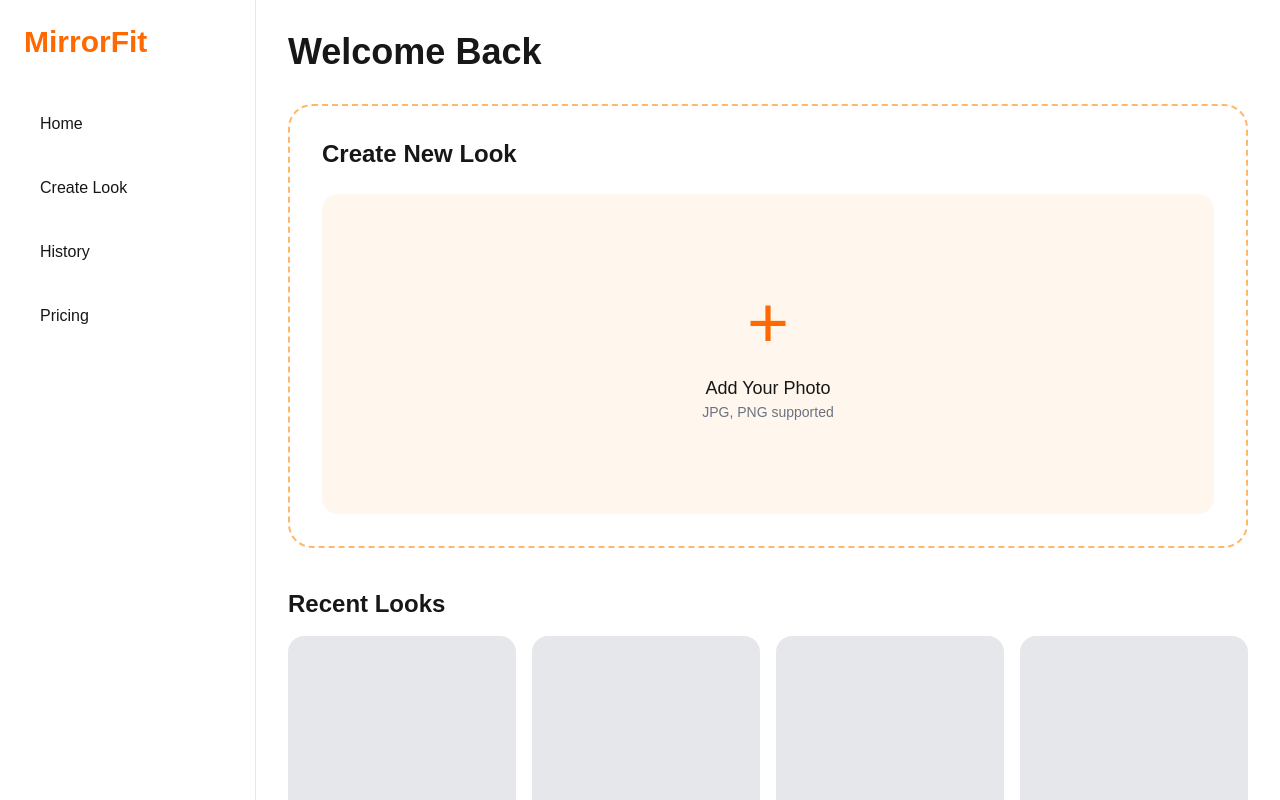
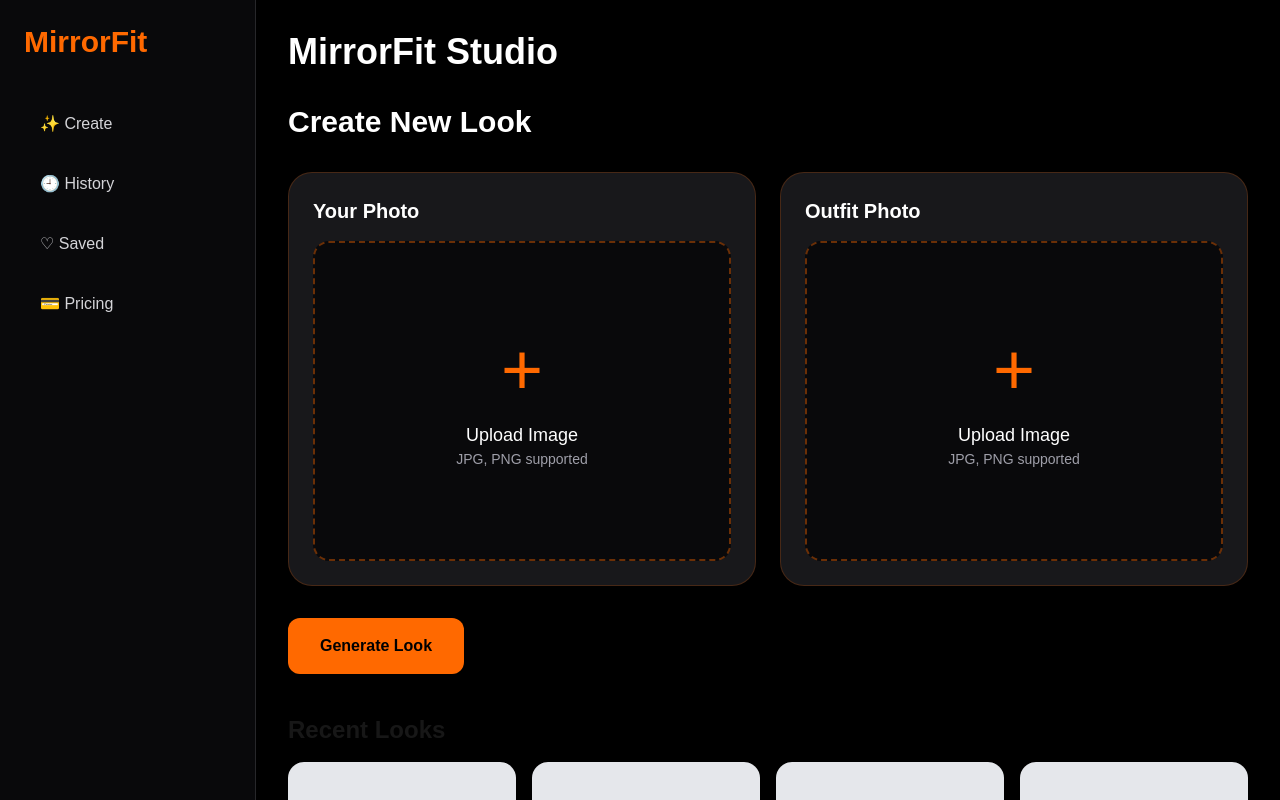
Before and after one commit to mithin09-ssm/DressAI, a Next.js app in the folder frontend/: page /studio in a window 1280 px wide. Shown: the top 800 px of the page. Built offline with nearby package versions, Linux system fonts and the light colour scheme.

Commit message:
Add photo upload and preview feature

```diff
--- a/frontend/src/app/studio/page.js
+++ b/frontend/src/app/studio/page.js
@@ -4,12 +4,12 @@
 
 export default function Studio() {
   return (
-    <main className="flex min-h-screen">
+    <main className="flex min-h-screen bg-black">
       <Sidebar />
 
       <section className="flex-1 p-8">
-        <h1 className="mb-8 text-4xl font-bold">
-          Welcome Back
+        <h1 className="mb-8 text-4xl font-bold text-white">
+          MirrorFit Studio
         </h1>
 
         <CreateLook />
--- a/frontend/src/components/CreateLook/CreateLook.jsx
+++ b/frontend/src/components/CreateLook/CreateLook.jsx
@@ -1,57 +1,33 @@
-"use client";
-
-import { useState } from "react";
+import UploadBox from "../UploadBox/UploadBox";
 
 export default function CreateLook() {
-  const [image, setImage] = useState(null);
-
-  const handleImageChange = (event) => {
-    const file = event.target.files[0];
-
-    if (file) {
-      setImage(URL.createObjectURL(file));
-    }
-  };
-
   return (
-    <div className="rounded-3xl border-2 border-dashed border-orange-300 p-8">
-
-      <h2 className="mb-6 text-2xl font-bold">
+    <div>
+      <h2 className="mb-8 text-3xl font-bold text-white">
         Create New Look
       </h2>
 
-      <label
-        htmlFor="photo-upload"
-        className="flex h-80 cursor-pointer flex-col items-center justify-center rounded-2xl bg-orange-50 transition hover:bg-orange-100"
+      <div className="grid gap-6 lg:grid-cols-2">
+        <UploadBox title="Your Photo" />
+
+        <UploadBox title="Outfit Photo" />
+      </div>
+
+      <button
+        className="
+          mt-8
+          rounded-xl
+          bg-orange-500
+          px-8
+          py-4
+          font-semibold
+          text-black
+          transition
+          hover:bg-orange-400
+        "
       >
-        {image ? (
-          <img
-            src={image}
-            alt="Preview"
-            className="h-full w-full rounded-2xl object-cover"
-          />
-        ) : (
-          <>
-            <div className="text-7xl text-orange-500">+</div>
-
-            <p className="mt-4 text-lg font-medium">
-              Add Your Photo
-            </p>
-
-            <p className="text-sm text-gray-500">
-              JPG, PNG supported
-            </p>
-          </>
-        )}
-      </label>
-
-      <input
-        id="photo-upload"
-        type="file"
-        accept="image/*"
-        onChange={handleImageChange}
-        className="hidden"
-      />
+        Generate Look
+      </button>
     </div>
   );
 }
--- a/frontend/src/components/Sidebar/Sidebar.jsx
+++ b/frontend/src/components/Sidebar/Sidebar.jsx
@@ -1,25 +1,25 @@
 export default function Sidebar() {
   return (
-    <aside className="w-64 border-r border-gray-200 bg-white p-6">
+    <aside className="w-64 border-r border-zinc-800 bg-zinc-950 p-6">
       <h1 className="mb-10 text-3xl font-bold text-orange-500">
         MirrorFit
       </h1>
 
-      <nav className="space-y-4">
-        <button className="block w-full rounded-lg px-4 py-3 text-left hover:bg-orange-100">
-          Home
+      <nav className="space-y-3">
+        <button className="block w-full rounded-lg px-4 py-3 text-left text-zinc-300 hover:bg-zinc-900 hover:text-orange-500">
+          ✨ Create
         </button>
 
-        <button className="block w-full rounded-lg px-4 py-3 text-left hover:bg-orange-100">
-          Create Look
+        <button className="block w-full rounded-lg px-4 py-3 text-left text-zinc-300 hover:bg-zinc-900 hover:text-orange-500">
+          🕘 History
         </button>
 
-        <button className="block w-full rounded-lg px-4 py-3 text-left hover:bg-orange-100">
-          History
+        <button className="block w-full rounded-lg px-4 py-3 text-left text-zinc-300 hover:bg-zinc-900 hover:text-orange-500">
+          ♡ Saved
         </button>
 
-        <button className="block w-full rounded-lg px-4 py-3 text-left hover:bg-orange-100">
-          Pricing
+        <button className="block w-full rounded-lg px-4 py-3 text-left text-zinc-300 hover:bg-zinc-900 hover:text-orange-500">
+          💳 Pricing
         </button>
       </nav>
     </aside>
--- /dev/null
+++ b/frontend/src/components/UploadBox/UploadBox.jsx
@@ -0,0 +1,58 @@
+"use client";
+
+import { useState } from "react";
+
+export default function UploadBox({ title }) {
+  const [image, setImage] = useState(null);
+
+  const handleImageChange = (event) => {
+    const file = event.target.files[0];
+
+    if (file) {
+      setImage(URL.createObjectURL(file));
+    }
+  };
+
+  return (
+    <div className="rounded-3xl border border-orange-500/20 bg-zinc-900 p-6">
+      <h3 className="mb-4 text-xl font-semibold text-white">
+        {title}
+      </h3>
+
+      <label
+        htmlFor={title}
+        className="flex h-80 cursor-pointer flex-col items-center justify-center rounded-2xl border-2 border-dashed border-orange-500/40 bg-zinc-950 transition hover:border-orange-500 hover:bg-zinc-900"
+      >
+        {image ? (
+          <img
+            src={image}
+            alt="Preview"
+            className="h-full w-full rounded-2xl object-cover"
+          />
+        ) : (
+          <>
+            <div className="text-7xl font-light text-orange-500">
+              +
+            </div>
+
+            <p className="mt-4 text-lg text-white">
+              Upload Image
+            </p>
+
+            <p className="text-sm text-zinc-400">
+              JPG, PNG supported
+            </p>
+          </>
+        )}
+      </label>
+
+      <input
+        id={title}
+        type="file"
+        accept="image/*"
+        onChange={handleImageChange}
+        className="hidden"
+      />
+    </div>
+  );
+}
```
